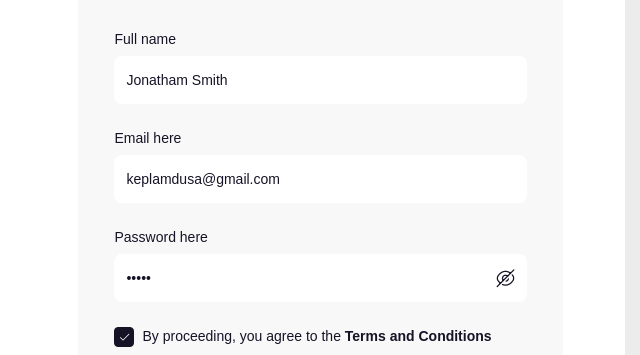
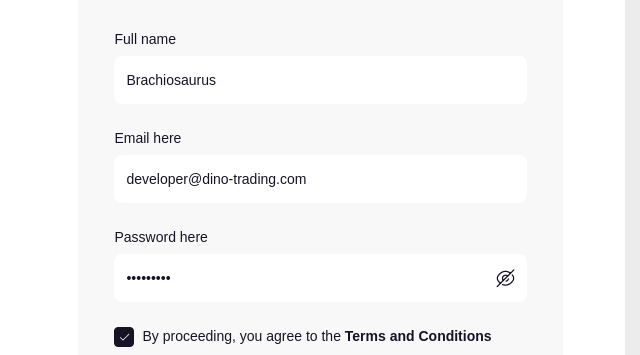
Before and after one commit to uzairswati530/dino-trading, a plain HTML site: page sign-up.html in a window 1280 px wide. Shown: the part 295-650 px from the top of the page, 15-655 px from the left. Drawn offline with Linux system fonts and the light colour scheme; files whose address does not match are found by name; a web font is replaced by a local one.

Commit message:
sign-up.html

```diff
--- a/sign-up.html
+++ b/sign-up.html
@@ -82,15 +82,15 @@
                                 <form class="form-login flex flex-column gap24" accept-charset="utf-8" action="index.html">
                                     <fieldset class="name">
                                         <div class="f14-regular mb-6">Full name</div>
-                                        <input class="flex-grow" type="text" placeholder="Enter your name" name="name" tabindex="0" value="Jonatham Smith" aria-required="true" required="">
+                                        <input class="flex-grow" type="text" placeholder="Enter your name" name="name" tabindex="0" value="Brachiosaurus" aria-required="true" required="">
                                     </fieldset>
                                     <fieldset class="email">
                                         <div class="f14-regular mb-6">Email here</div>
-                                        <input class="flex-grow" type="email" placeholder="Enter your email address" name="email" tabindex="0" value="keplamdusa@gmail.com" aria-required="true" required="">
+                                        <input class="flex-grow" type="email" placeholder="Enter your email address" name="email" tabindex="0" value="developer@dino-trading.com" aria-required="true" required="">
                                     </fieldset>
                                     <fieldset class="password">
                                         <div class="f14-regular mb-6">Password here</div>
-                                        <input class="password-input" type="password" placeholder="Enter your password" name="password" tabindex="0" value="12345" aria-required="true" required="">
+                                        <input class="password-input" type="password" placeholder="Enter your password" name="password" tabindex="0" value="dino12345" aria-required="true" required="">
                                         <span class="show-pass">
                                             <i class="icon-view view"></i>
                                             <i class="icon-hide hide"></i>
```
